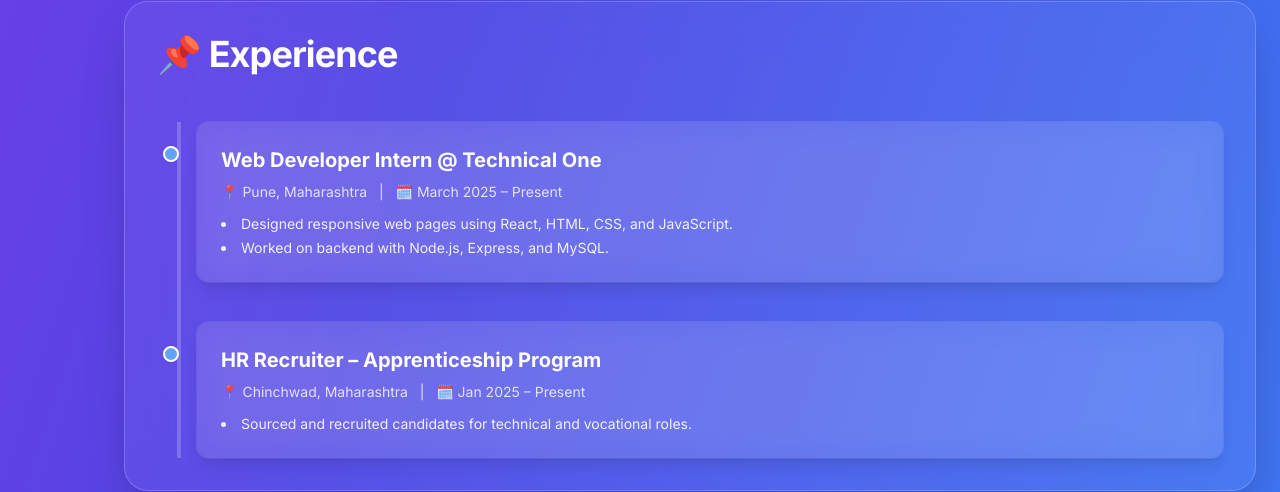
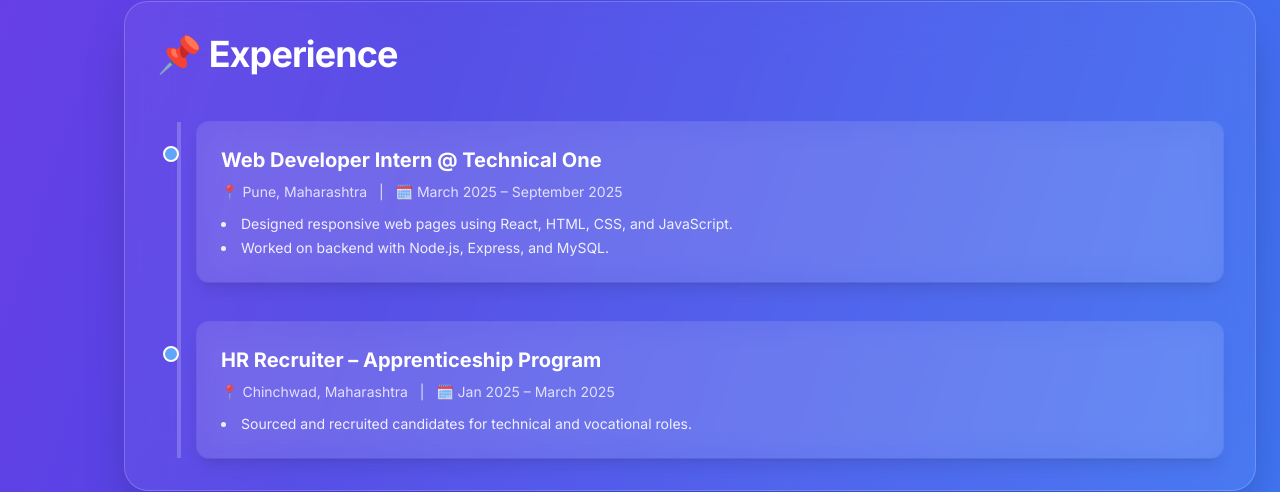
Before and after one commit to Itzmeyogesh/sakshi-portfolio, a React (Vite) app: page / in a window 1280 px wide. Shown: the part 2601-3093 px from the top of the page. Built offline with nearby package versions, Linux system fonts and the light colour scheme.

Commit message:
Update Experience.jsx

```diff
--- a/src/sections/Experience.jsx
+++ b/src/sections/Experience.jsx
@@ -5,7 +5,7 @@ import { motion } from "framer-motion";
 const experiences = [
   {
     title: "Web Developer Intern @ Technical One",
-    date: "March 2025 – Present",
+    date: "March 2025 – September 2025",
     location: "Pune, Maharashtra",
     points: [
       "Designed responsive web pages using React, HTML, CSS, and JavaScript.",
@@ -14,7 +14,7 @@ const experiences = [
   },
   {
     title: "HR Recruiter – Apprenticeship Program",
-    date: "Jan 2025 – Present",
+    date: "Jan 2025 – March 2025",
     location: "Chinchwad, Maharashtra",
     points: [
       "Sourced and recruited candidates for technical and vocational roles.",
```
